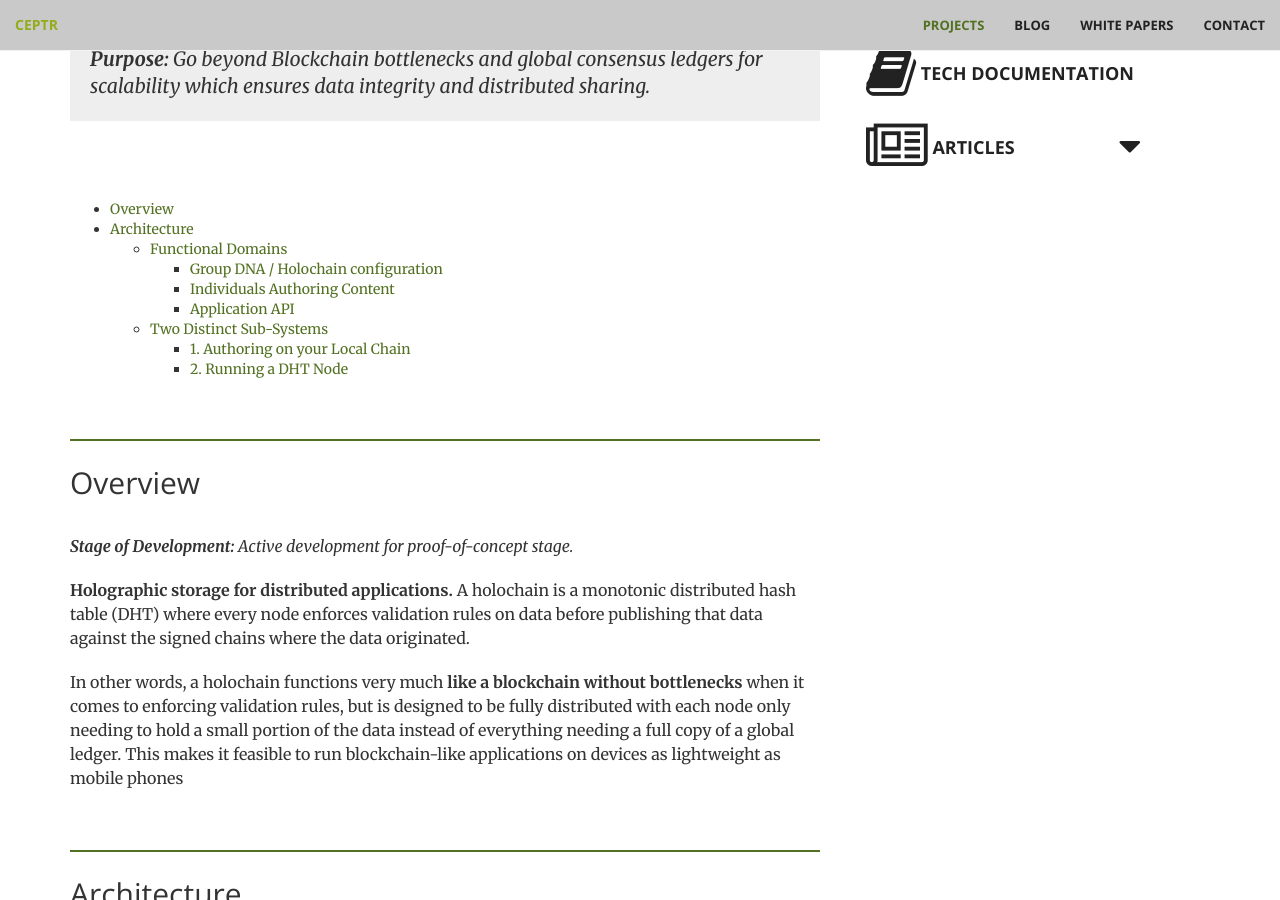
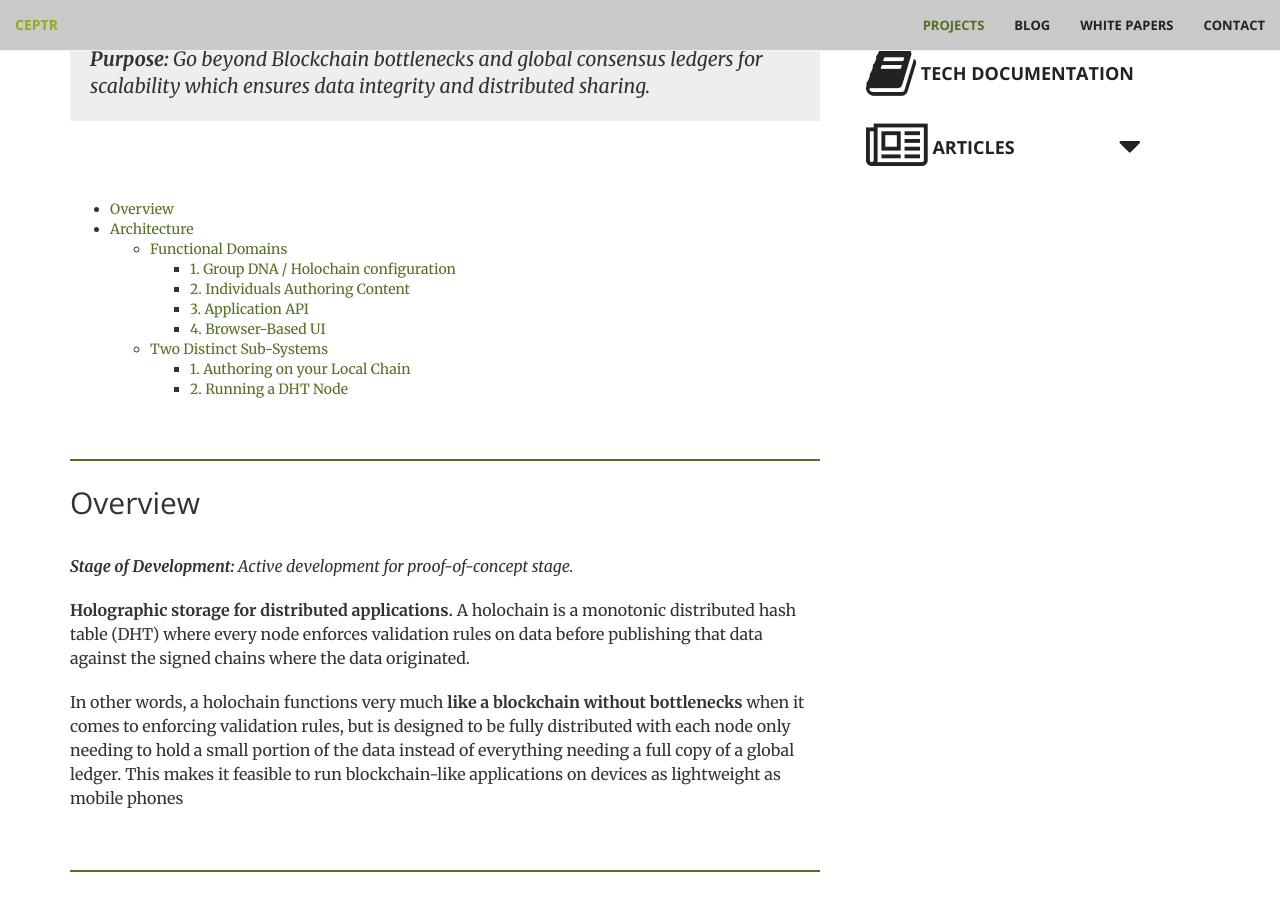
Before and after one commit to metacurrency/ceptr-org, a Jekyll site: the page built from _projects/holochain.md, in a window 1280 px wide and 900 px high, scrolled down 514 px. Built offline with Jekyll 4.4.1, drawn with Linux system fonts in a browser that asks for light colours.

Commit message:
fixed numbering on holochain project

```diff
--- a/_projects/holochain.md
+++ b/_projects/holochain.md
@@ -17,9 +17,10 @@
   - [Overview](#overview)
   - [Architecture](#architecture)
     - [Functional Domains](#functional-domains)
-      - [Group DNA / Holochain configuration](#group-dna--holochain-configuration)
-      - [Individuals Authoring Content](#individuals-authoring-content)
-      - [Application API](#application-api)
+      - [1. Group DNA / Holochain configuration](#1-group-dna--holochain-configuration)
+      - [2. Individuals Authoring Content](#2-individuals-authoring-content)
+      - [3. Application API](#3-application-api)
+      - [4. Browser-Based UI](#4-browser-based-ui)
     - [Two Distinct Sub-Systems](#two-distinct-sub-systems)
       - [1. Authoring on your Local Chain](#1-authoring-on-your-local-chain)
       - [2. Running a DHT Node](#2-running-a-dht-node)
@@ -35,6 +36,7 @@
 
 ## Architecture
 Holochains have three main functional domains, plus whatever UI you provide to access your application. When you build a new holochain application, you need to code all of these systems.
+
 1. Shared data space setting (holochain identity, DHT settings, etc.)
 2. Data schema, chain entry types with associated application logic and validation rules for the authoring hashchain
 3. Application Layer: This is nucleus of the system which every other part interacts with. Author chains use the app logic and validation rules. DHT nodes use the validation rules to confirm data integrity and provenance before publishing, the UI interfaces with the methods provided here as well.
```
